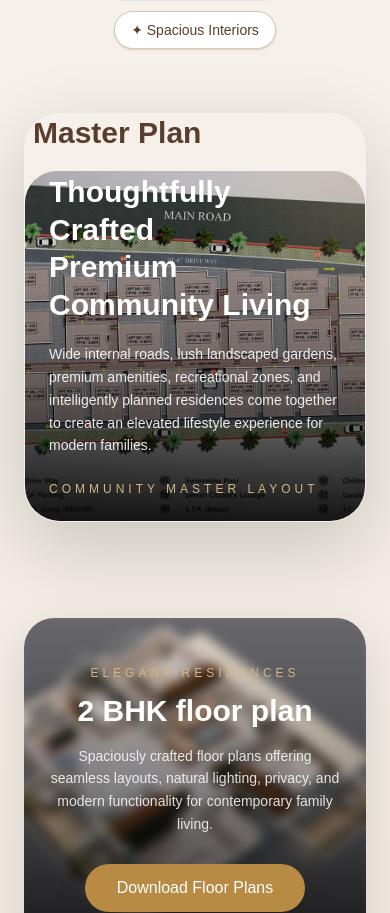
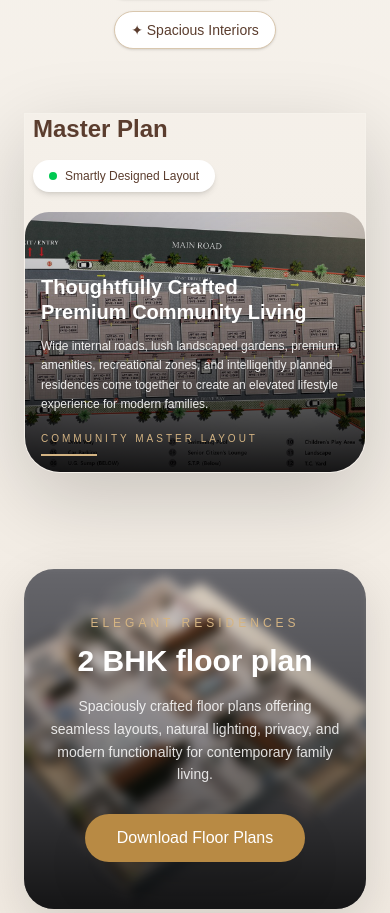
Before and after one commit to vizree-ai/vinra-realstate, a Next.js app: page /KBR_prime in a window 390 px wide. Shown: the part 8407-9320 px from the top of the page. Built offline with nearby package versions, Linux system fonts and the light colour scheme; no server answers.

Commit message:
reduce form font

```diff
--- a/src/components/KBR_prime/Gallery.jsx
+++ b/src/components/KBR_prime/Gallery.jsx
@@ -193,63 +193,68 @@ export default function Gallery() {
         </div>
 
         {/* MASTER PLAN PREVIEW */}
-        <div className="relative max-w-6xl mx-auto rounded-[36px] overflow-hidden shadow-[0_25px_80px_rgba(0,0,0,0.18)] mb-24 group border border-white/10">
+        <div className="relative max-w-6xl mx-auto rounded-b-[36px] overflow-hidden shadow-[0_25px_80px_rgba(0,0,0,0.18)] mb-24 group border border-white/10">
           {/* TOP TITLE */}
-          <div className="flex items-center justify-between mb-5 px-2">
+          <div className="flex flex-col sm:flex-row sm:items-center sm:justify-between gap-4 mb-5 px-2">
+            {/* LEFT */}
             <div>
-              <h2 className="text-3xl md:text-5xl font-bold text-[#5b3d2e] leading-tight">
+              <h2 className="text-2xl sm:text-3xl md:text-5xl font-bold text-[#5b3d2e] leading-tight">
                 Master Plan
               </h2>
             </div>
 
-            <div className="hidden md:flex items-center gap-2 bg-white px-5 py-2 rounded-full shadow-md">
-              <span className="w-2.5 h-2.5 rounded-full bg-green-500"></span>
-              <p className="text-sm font-medium text-[#5b3d2e]">
+            {/* RIGHT BADGE */}
+            <div className="flex items-center gap-2 bg-white px-4 md:px-5 py-2 rounded-full shadow-md w-fit">
+              <span className="w-2 h-2 md:w-2.5 md:h-2.5 rounded-full bg-green-500"></span>
+
+              <p className="text-xs sm:text-sm font-medium text-[#5b3d2e] whitespace-nowrap">
                 Smartly Designed Layout
               </p>
             </div>
           </div>
 
           {/* IMAGE */}
-          <div className="relative rounded-[32px] overflow-hidden">
+          <div className="relative rounded-[24px] md:rounded-[32px] overflow-hidden group">
+            {/* IMAGE */}
             <Image
               src="/master-plan.jpg"
               alt="Masterplan"
               width={1400}
               height={700}
-              className="w-full h-[350px] md:h-[620px] object-cover scale-100 group-hover:scale-105 transition duration-700"
+              className="w-full h-[260px] sm:h-[340px] md:h-[600px] object-cover md:object-contain scale-100 group-hover:scale-105 transition duration-700"
             />
 
-            {/* PREMIUM OVERLAY */}
-            <div className="absolute inset-0 bg-gradient-to-t from-black/90 via-black/35 to-black/10"></div>
+            {/* OVERLAY */}
+            <div className="absolute inset-0 bg-gradient-to-t from-black/90 via-black/40 to-black/10"></div>
 
             {/* GOLD GLOW */}
             <div className="absolute inset-0 bg-[radial-gradient(circle_at_top_right,rgba(212,180,131,0.25),transparent_35%)]"></div>
 
             {/* CONTENT */}
-            <div className="absolute inset-0 flex flex-col justify-end items-start p-6 md:p-14">
-              {/* TAG */}
-              <div className="mb-5 flex items-center gap-3">
-                <div className="h-[1px] w-10 bg-[#d4b483]"></div>
-              </div>
-
+            <div className="absolute inset-0 flex flex-col justify-end items-start p-4 sm:p-6 md:p-14">
               {/* TITLE */}
-              <h2 className="text-white text-3xl md:text-6xl font-bold leading-tight mb-5 max-w-3xl">
+              <h2 className="text-white text-xl sm:text-3xl md:text-5xl font-bold leading-tight mb-3 md:mb-5 max-w-3xl">
                 Thoughtfully Crafted
                 <br />
                 Premium Community Living
               </h2>
 
               {/* DESCRIPTION */}
-              <p className="text-white/90 text-sm md:text-lg leading-relaxed max-w-2xl">
+              <p className="text-white/90 text-xs sm:text-sm md:text-lg leading-relaxed max-w-2xl">
                 Wide internal roads, lush landscaped gardens, premium amenities,
                 recreational zones, and intelligently planned residences come
                 together to create an elevated lifestyle experience for modern
                 families.
               </p>
-              <p className="uppercase tracking-[4px] text-[#d4b483] mt-6 text-xs md:text-sm font-medium">
-                Community Master Layout
-              </p>
+
+              {/* LABEL */}
+              <div className="mt-4 md:mt-6">
+                <p className="uppercase tracking-[3px] md:tracking-[4px] text-[#d4b483] text-[10px] sm:text-xs md:text-sm font-medium">
+                  Community Master Layout
+                </p>
+
+                <div className="h-[2px] mt-2 w-14 md:w-20 bg-[#d4b483]"></div>
+              </div>
             </div>
           </div>
         </div>
```
